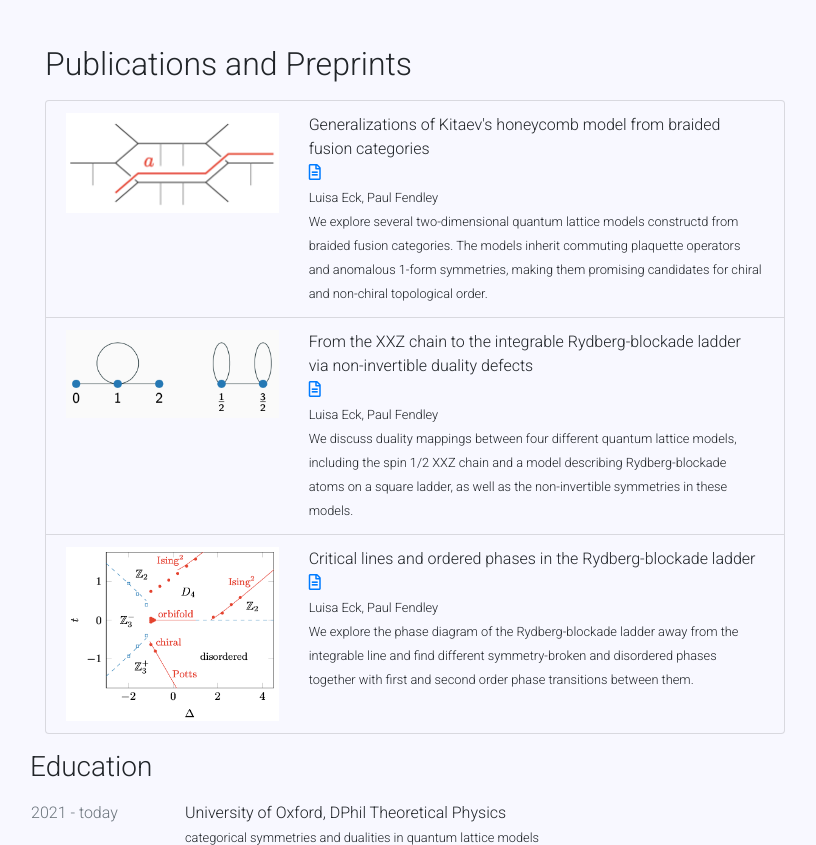
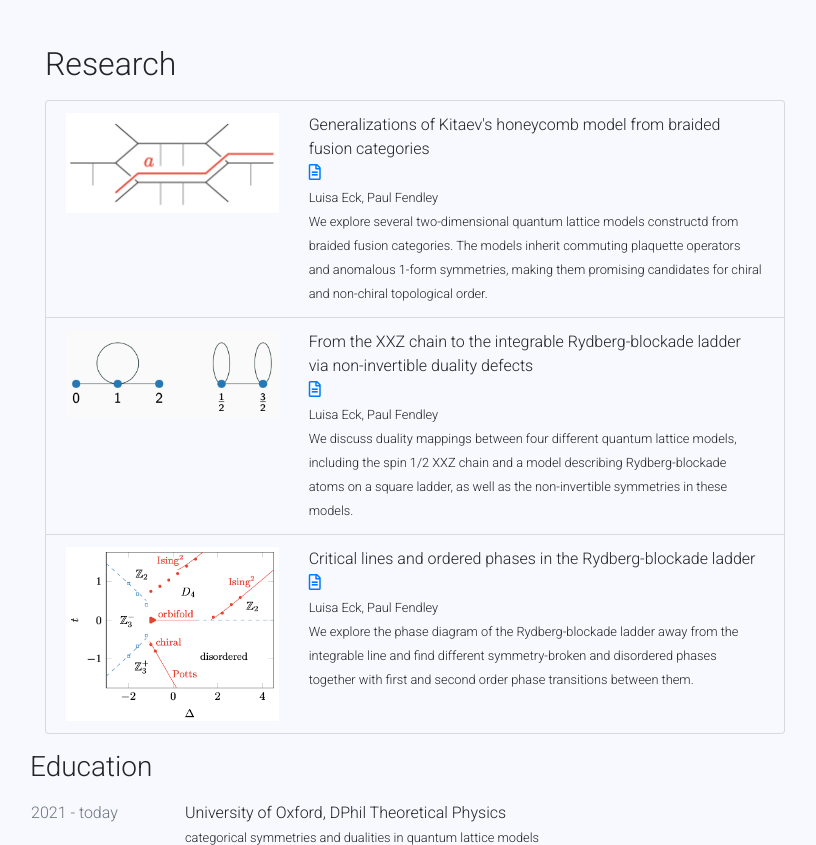
Before and after one commit to luisaeck/luisaeck.github.io, a plain HTML site: page index.html in a window 1280 px wide. Shown: the part 956-1801 px from the top of the page, without its empty margins (225-1041 px from the left). Drawn offline with nearby package versions, Linux system fonts and the light colour scheme; some icons are missing.

Commit message:
Update index.html

```diff
--- a/index.html
+++ b/index.html
@@ -164,7 +164,7 @@
                 </div>
             </div>
             <div class="col-sm-12 mt-5">
-                <h2>Publications and Preprints</h2>
+                <h2>Research</h2>
                 <ul class="list-group">
                     <li class="list-group-item">
                         <div class="row">
```
